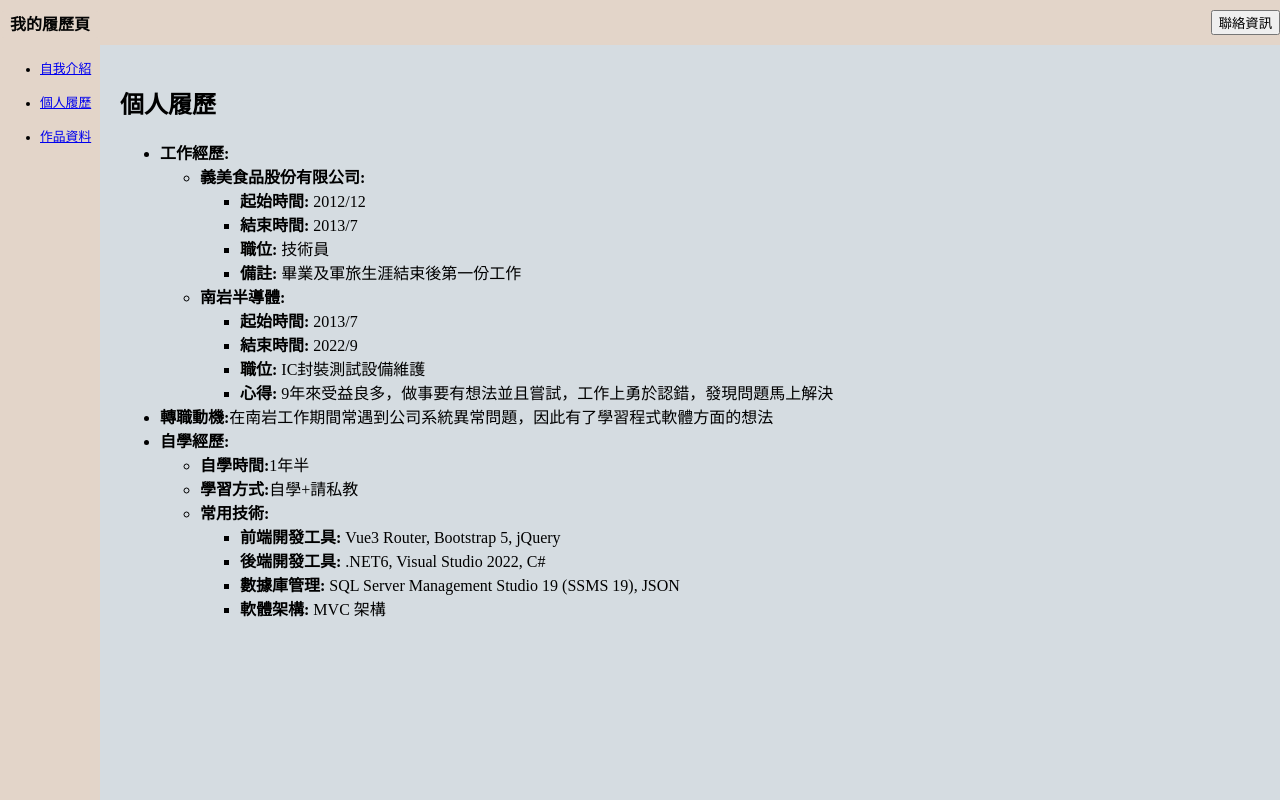
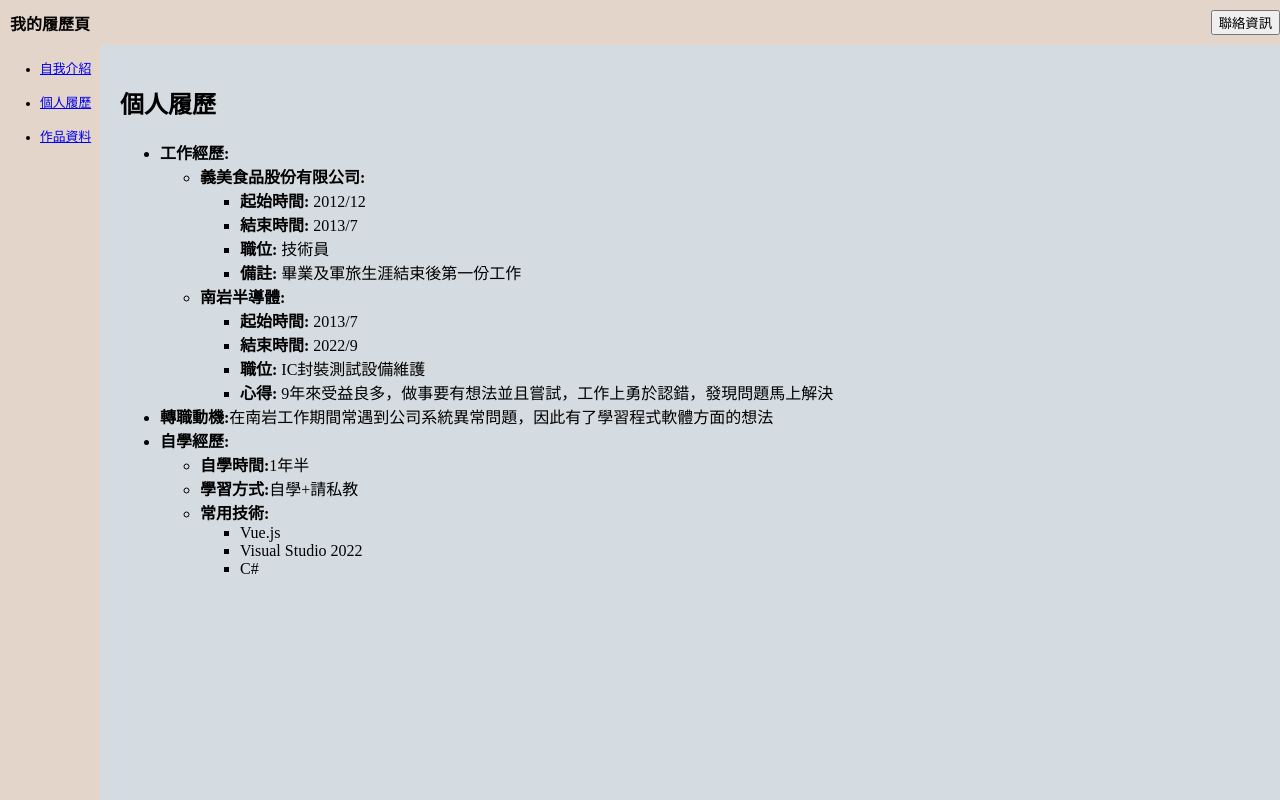
Before and after one commit to Yade2023/myopesNEW, a Vue app: page /CurriculumVitae in a window 1280 px wide. Shown: the top 800 px of the page. Built offline with nearby package versions, Linux system fonts and the light colour scheme.

Commit message:
Revert "技能簡介更新"
This reverts commit d8167166cf95a1bf6f3a85287810fb4072cecc7a.

# Conflicts:
#	src/components/Achievement.vue
#	src/views/Achievement.vue

```diff
--- a/src/assets/css/Layout.css
+++ b/src/assets/css/Layout.css
@@ -3,7 +3,7 @@
     display: flex;
     flex-direction: column;
     background-color: #d5dce1;
-    height: 200vh;
+    min-height: 100vh;
   }
 
   .header {
--- a/src/assets/json/Curriculum.json
+++ b/src/assets/json/Curriculum.json
@@ -1,15 +1,14 @@
 {
     "工作經歷":
       {
-    "義美食品股份有限公司":
-    {
+        "義美食品股份有限公司": {
             "起始時間": "2012/12",
             "結束時間": "2013/7",
             "職位": "技術員",
             "備註": "畢業及軍旅生涯結束後第一份工作"
         },
-    "南岩半導體":
-    {
+
+        "南岩半導體": {
             "起始時間": "2013/7",
             "結束時間": "2022/9",
             "職位": "IC封裝測試設備維護",
@@ -17,17 +16,13 @@
         }
       },
     "轉職動機": "在南岩工作期間常遇到公司系統異常問題，因此有了學習程式軟體方面的想法",
-
-  "自學經歷":
-  {
+    "自學經歷": {
       "自學時間": "1年半",
       "學習方式": "自學+請私教",
-    "常用技術":
-    {
-      "前端開發工具": "Vue3 Router, Bootstrap 5, jQuery",
-      "後端開發工具": ".NET6, Visual Studio 2022, C#",
-      "數據庫管理": "SQL Server Management Studio 19 (SSMS 19), JSON",
-      "軟體架構": "MVC 架構"
+      "常用技術": [
+        "Vue.js",
+        "Visual Studio 2022",
+        "C#"
+      ]
   }
 }
-}
--- a/src/views/Achievement.vue
+++ b/src/views/Achievement.vue
@@ -16,7 +16,6 @@
 
 </template>
 
-
 <script setup>
 import Achievement from '../components/Achievement.vue';
 import AchievementData from '../assets/json/Achievement.json';
@@ -24,8 +23,8 @@ import AchievementData from '../assets/json/Achievement.json';
 
 <style scoped>
 @import "@/assets/css/Layout.css";
+.small-image {
 
-.small-image {
   width: 800px; /* 設定寬度 */
   height: auto; /* 自動調整高度以保持比例 */
 }
```
Also changed, not shown: src/assets/json/Achievement.json (line endings or trailing spaces). Lines whose indentation alone changed are shown as unchanged.
